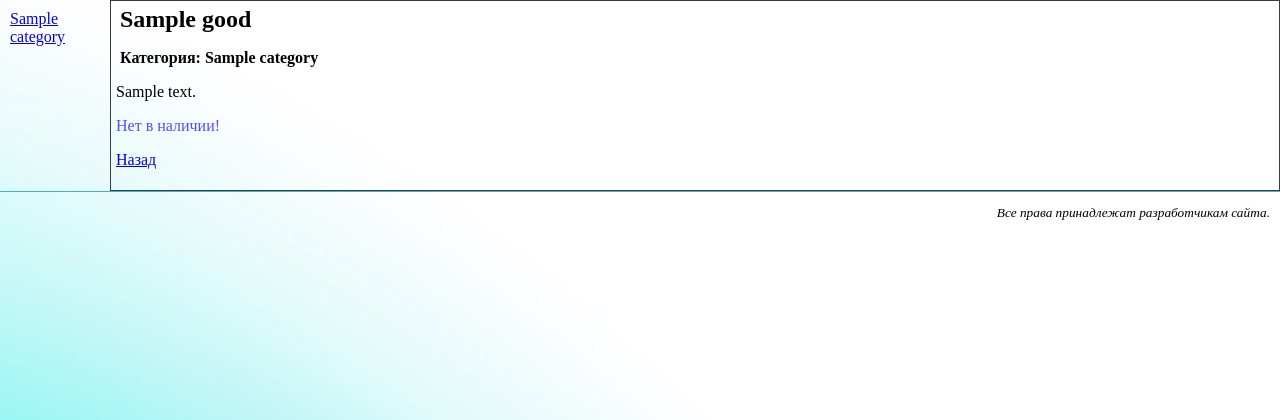
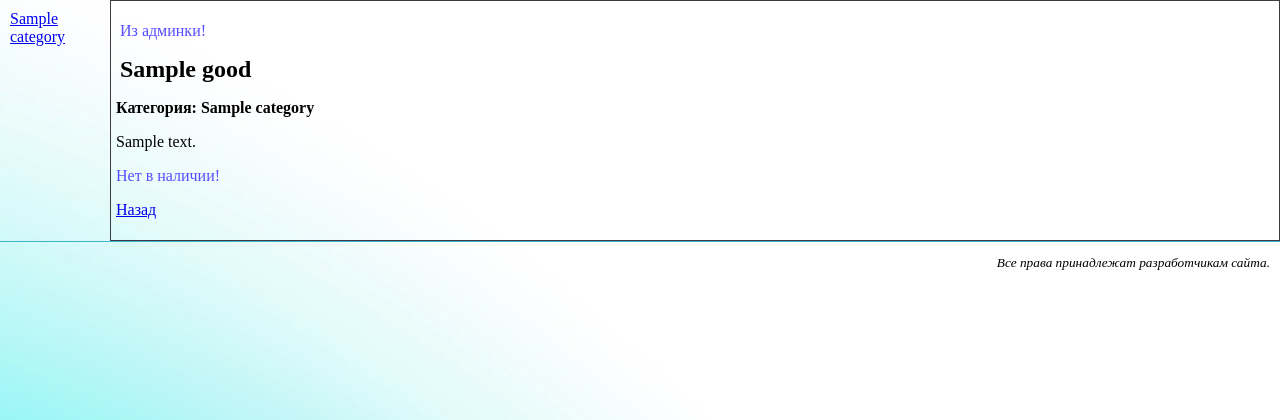
Before and after one commit to greylord1996/site, a Django app: page /good/1/ in a window 1280 px wide. Shown: the part 78-498 px from the top of the page. Run offline with Django 3.2, Linux system fonts and the light colour scheme; tables that the repository leaves empty hold one stand-in row (values such as "Sample post").

Commit message:
13.05.2018

```diff
--- a/shop/admin.py
+++ b/shop/admin.py
@@ -2,7 +2,5 @@ from django.contrib import admin
 from .models import Good
 from .models import Category
 
-
-
 admin.site.register(Good)
 admin.site.register(Category)
--- a/shop/models.py
+++ b/shop/models.py
@@ -36,6 +36,7 @@ class Good(models.Model):
     name = models.CharField(max_length=50, unique=True, verbose_name="Название")
     description = models.TextField()
     in_stock = models.BooleanField(default=True, db_index=True, verbose_name="В наличии")
+    add_from_administration = models.BooleanField(default=False, db_index=True, verbose_name="Из админки")
     #category = models.IntegerField(choices=CATEGORIES, default=1, db_index=True)
     category = models.ForeignKey(Category, null=True, blank=True, db_index=True, on_delete=models.SET_NULL)
     def __str__(self):
--- a/shop/static/main.css
+++ b/shop/static/main.css
@@ -63,6 +63,10 @@ body{
     color: #564dff;
 }
 
+#main p.add_from_admin{
+    color: #564dff;
+}
+
 #footer{
     text-align: right;
     border-top: 1px #3cb5cc solid;
--- a/shop/templates/good.html
+++ b/shop/templates/good.html
@@ -5,6 +5,7 @@
 {% block title %}{{ good.name }} :: {{ good.category.name }}{% endblock %}
 
 {% block main %}
+    <p class="add_from_admin">{% if good.add_from_administration %}Из админки!{% endif %}</p>
     <h2>{{ good.name }}</h2>
     <p class="category">Категория: {{ good.category.name }}</p>
     <p>{{ good.description|linebreaksbr }}</p>
--- a/shop/twviews.py
+++ b/shop/twviews.py
@@ -66,7 +66,7 @@ class GoodEditView(ProcessFormView):
 
 class GoodCreate(CreateView, GoodEditMixin):
     model = Good
-    fields = '__all__'
+    fields = ['name', 'description', 'in_stock', 'category']
     template_name = "good_add.html"
     def get(self, request, *args, **kwargs):
         if self.kwargs["cat_id"] != None:
```
Also changed, not shown: shop/migrations/0003_good_add_from_administration.py (added), shop/migrations/0004_auto_20180512_2206.py (added).
